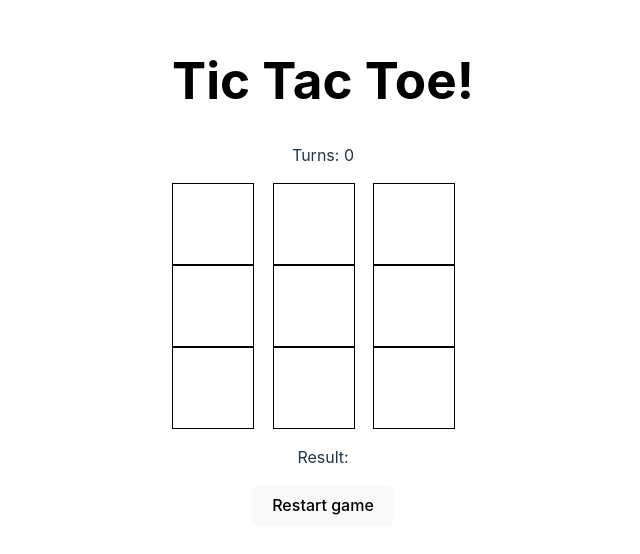
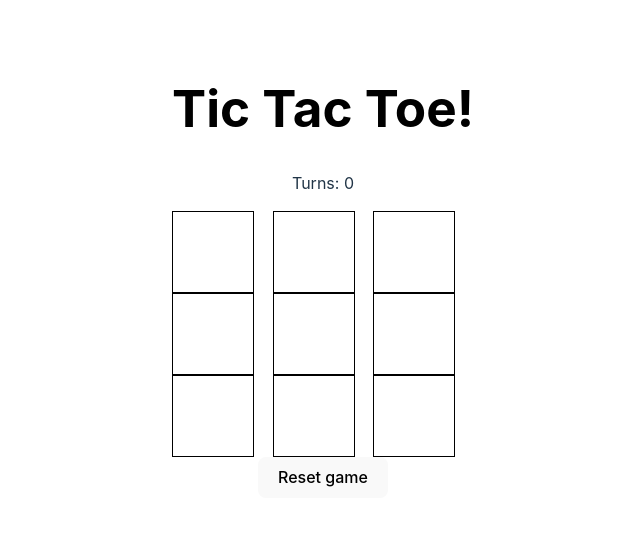
Before and after one commit to hobornemann/BoilerRoom14March, a React (Vite) app: page / in a window 1280 px wide. Shown: the part 128-682 px from the top of the page, without its empty margins (317-957 px from the left). Built offline with nearby package versions, Linux system fonts and the light colour scheme.

Commit message:
nästan klart

```diff
--- a/src/App.jsx
+++ b/src/App.jsx
@@ -6,10 +6,6 @@ function App() {
     <div>
       <h1>Tic Tac Toe!</h1>
       <Game />
-      <p>Result: </p>
-      <div>
-        <button>Restart game</button>
-      </div>
     </div>
   );
 }
--- a/src/components/Game.jsx
+++ b/src/components/Game.jsx
@@ -25,6 +25,7 @@ function Game() {
   const [player1, setPlayer1] = useState([]);
   const [player2, setPlayer2] = useState([]);
   const [markers, setMarkers] = useState(markerArray);
+  const [winner, setWinner] = useState("");
 
   const handleClick = (id) => {
     if (!markers[id]) {
@@ -35,7 +36,6 @@ function Game() {
         setTurns(turns + 1);
         markers[id] = "X";
         setMarkers;
-
       } else {
         setCurrentPlayer(true);
         player2.push(id);
@@ -50,26 +50,32 @@ function Game() {
   const checkWinner = (player1, player2) => {
     for (let i = 0; i < winnerArrays.length; i++) {
       const [a, b, c] = winnerArrays[i];
-            if (
-                player1.includes(a) &&
-                player1.includes(b) &&
-                player1.includes(c)
-            ) {
-                alert("Player 1 wins");
+      if (player1.includes(a) && player1.includes(b) && player1.includes(c)) {
+        setWinner("Player 1 wins");
         return;
       } else if (
         player2.includes(a) &&
         player2.includes(b) &&
         player2.includes(c)
       ) {
-                alert("Player 2 wins");
+        setWinner("Player 2 wins");
         return;
       }
     }
   };
 
+  function resetGame() {
+    setCurrentPlayer(true);
+    setTurns(0);
+    setPlayer1([]);
+    setPlayer2([]);
+    setMarkers([]);
+    setWinner("");
+  }
+
   return (
     <>
+      <h2>{winner}</h2>
       <p>Turns: {turns}</p>
       <div className="box-list">
         {boxes &&
@@ -85,6 +91,7 @@ function Game() {
             );
           })}
       </div>
+      <button onClick={resetGame}>Reset game</button>
     </>
   );
 }
```
Lines whose indentation alone changed are shown as unchanged.
